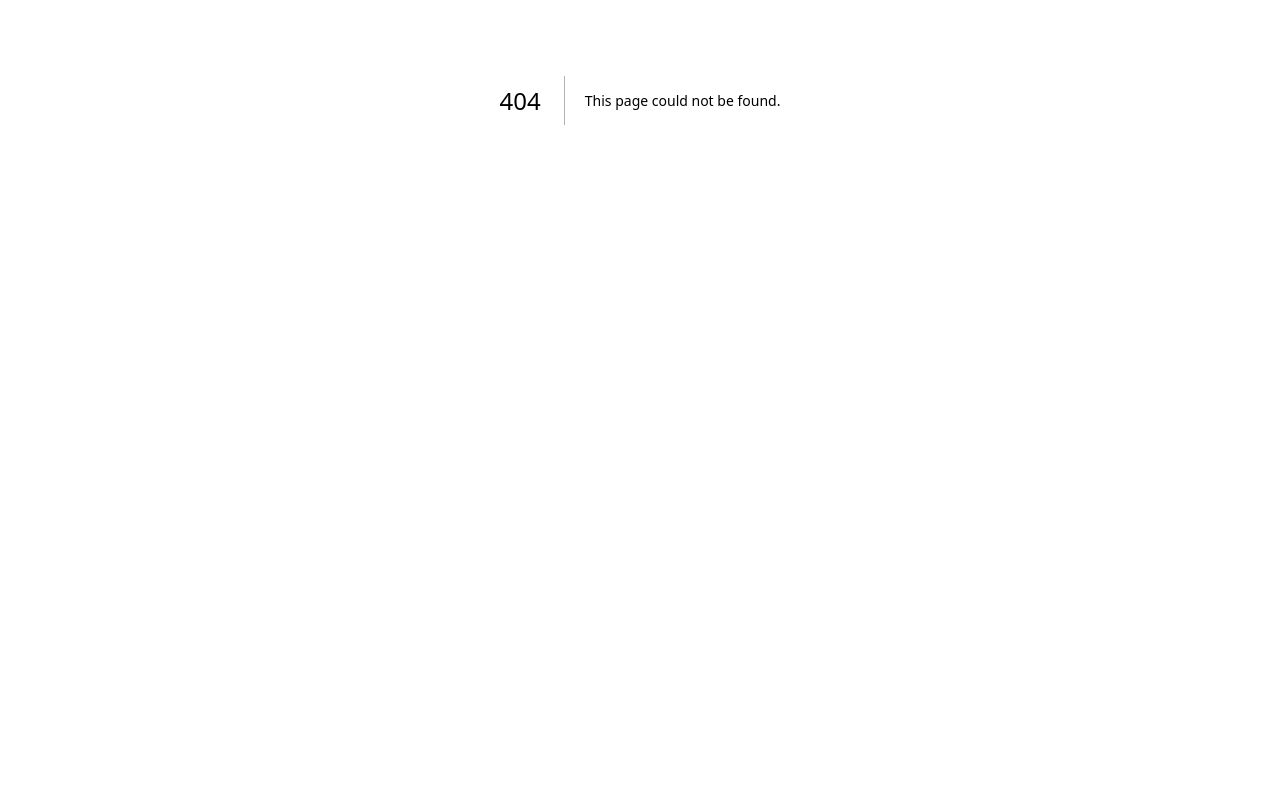
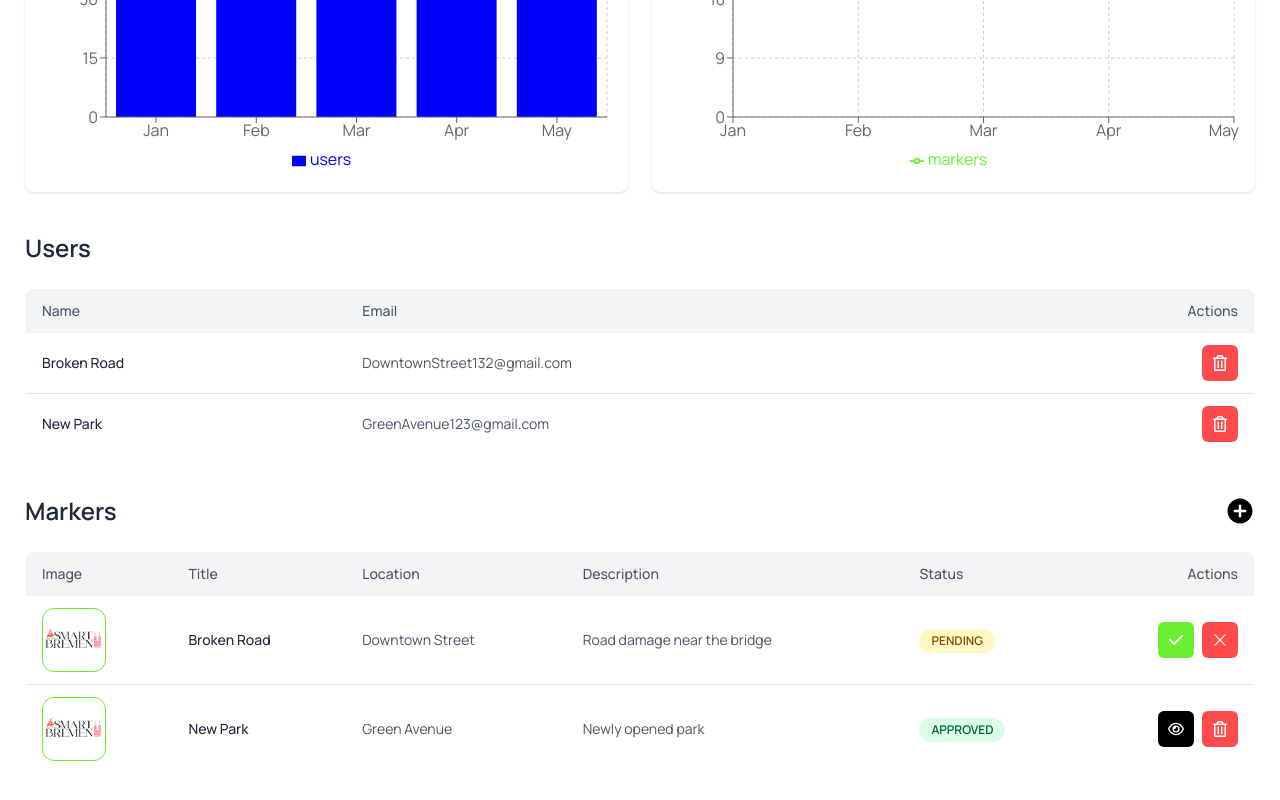
Before and after one commit to ShubhamShrestha25/SmartBremen, a Next.js app: page /auth/dashboard in a window 1280 px wide. Before the commit this address had no page. Shown: the part 380-1180 px from the top of the page. Before the commit the page ends 880 px from the top, so only its background shows below. Built offline with nearby package versions, Linux system fonts and the light colour scheme.

Commit message:
added admin dashboard ui

```diff
--- a/package.json
+++ b/package.json
@@ -12,7 +12,10 @@
     "@maptiler/sdk": "^3.9.0",
     "next": "16.0.7",
     "react": "19.2.0",
-    "react-dom": "19.2.0"
+    "react-dom": "19.2.0",
+    "react-icons": "^5.5.0",
+    "recharts": "^3.6.0",
+    "zustand": "^5.0.10"
   },
   "devDependencies": {
     "@tailwindcss/postcss": "^4",
--- /dev/null
+++ b/src/app/auth/dashboard/page.js
@@ -0,0 +1,16 @@
+"use client";
+import useAuthStore from "@/store/useAuthStore";
+import AdminDashboard from "@/components/dashboard/admin/AdminDashboard";
+import UserDashboard from "@/components/dashboard/UserDashboard";
+
+export default function Dashboard() {
+  const { role } = useAuthStore();
+
+  return (
+    <div className="flex justify-center py-10">
+      <div className="mainContainer">
+        {role === "ADMIN" ? <AdminDashboard /> : <UserDashboard />}
+      </div>
+    </div>
+  );
+}
--- /dev/null
+++ b/src/components/dashboard/UserDashboard.js
@@ -0,0 +1,7 @@
+import React from "react";
+
+const UserDashboard = () => {
+  return <div>UserDashboard</div>;
+};
+
+export default UserDashboard;
--- /dev/null
+++ b/src/components/dashboard/admin/AdminDashboard.js
@@ -0,0 +1,23 @@
+"use client";
+
+import MarkersChart from "./charts/MarkersChart";
+import UsersChart from "./charts/UsersChart";
+import Marker from "./table/Markers";
+import Users from "./table/Users";
+
+export default function AdminDashboard() {
+  return (
+    <div className="space-y-10">
+      <h1 className="text-3xl font-semibold">Dashboard</h1>
+      <div className="flex gap-6">
+        <UsersChart />
+        <MarkersChart />
+      </div>
+
+      <div className="space-y-10">
+        <Users />
+        <Marker />
+      </div>
+    </div>
+  );
+}
--- /dev/null
+++ b/src/components/dashboard/admin/charts/MarkersChart.js
@@ -0,0 +1,38 @@
+"use client";
+
+import {
+  LineChart,
+  Line,
+  XAxis,
+  YAxis,
+  CartesianGrid,
+  Tooltip,
+  Legend,
+  ResponsiveContainer,
+} from "recharts";
+
+const data = [
+  { month: "Jan", markers: 20 },
+  { month: "Feb", markers: 25 },
+  { month: "Mar", markers: 30 },
+  { month: "Apr", markers: 28 },
+  { month: "May", markers: 35 },
+];
+
+export default function MarkersChart() {
+  return (
+    <div className="bg-white p-4 rounded-lg shadow w-full">
+      <h2 className="text-lg font-semibold mb-4">Markers Monthly</h2>
+      <ResponsiveContainer width="100%" height={300}>
+        <LineChart data={data}>
+          <CartesianGrid strokeDasharray="3 3" />
+          <XAxis dataKey="month" />
+          <YAxis />
+          <Tooltip />
+          <Legend />
+          <Line type="monotone" dataKey="markers" stroke="#6BEE32" />
+        </LineChart>
+      </ResponsiveContainer>
+    </div>
+  );
+}
--- /dev/null
+++ b/src/components/dashboard/admin/charts/UsersChart.js
@@ -0,0 +1,38 @@
+"use client";
+
+import {
+  BarChart,
+  Bar,
+  XAxis,
+  YAxis,
+  CartesianGrid,
+  Tooltip,
+  Legend,
+  ResponsiveContainer,
+} from "recharts";
+
+const data = [
+  { month: "Jan", users: 40 },
+  { month: "Feb", users: 35 },
+  { month: "Mar", users: 50 },
+  { month: "Apr", users: 55 },
+  { month: "May", users: 60 },
+];
+
+export default function UsersMonthlyChart() {
+  return (
+    <div className="bg-white p-4 rounded-lg shadow w-full">
+      <h2 className="text-lg font-semibold mb-4">Users Monthly</h2>
+      <ResponsiveContainer width="100%" height={300}>
+        <BarChart data={data}>
+          <CartesianGrid strokeDasharray="3 3" />
+          <XAxis dataKey="month" />
+          <YAxis />
+          <Tooltip />
+          <Legend />
+          <Bar dataKey="users" fill="#0000FF" />
+        </BarChart>
+      </ResponsiveContainer>
+    </div>
+  );
+}
--- /dev/null
+++ b/src/components/dashboard/admin/table/Markers.js
@@ -0,0 +1,136 @@
+"use client";
+
+import Image from "next/image";
+import { FaCheck, FaRegEye } from "react-icons/fa6";
+import { MdAddCircle } from "react-icons/md";
+import { FaRegTrashAlt } from "react-icons/fa";
+import { RxCross1 } from "react-icons/rx";
+
+const markers = [
+  {
+    id: 1,
+    image: "https://via.placeholder.com/60",
+    title: "Broken Road",
+    location: "Downtown Street",
+    description: "Road damage near the bridge",
+    status: "PENDING",
+  },
+  {
+    id: 2,
+    image: "https://via.placeholder.com/60",
+    title: "New Park",
+    location: "Green Avenue",
+    description: "Newly opened park",
+    status: "APPROVED",
+  },
+];
+
+const Markers = () => {
+  return (
+    <div>
+      <div className="flex justify-between items-center mb-6">
+        <h1 className="text-2xl font-semibold text-gray-800 ">Markers</h1>
+        <button>
+          <MdAddCircle className="text-3xl" />
+        </button>
+      </div>
+
+      <div className="overflow-x-auto">
+        <table className="min-w-full border border-gray-200 rounded-lg overflow-hidden">
+          <thead className="bg-gray-100">
+            <tr>
+              <th className="px-4 py-3 text-left text-sm font-medium text-gray-600">
+                Image
+              </th>
+              <th className="px-4 py-3 text-left text-sm font-medium text-gray-600">
+                Title
+              </th>
+              <th className="px-4 py-3 text-left text-sm font-medium text-gray-600">
+                Location
+              </th>
+              <th className="px-4 py-3 text-left text-sm font-medium text-gray-600">
+                Description
+              </th>
+              <th className="px-4 py-3 text-left text-sm font-medium text-gray-600">
+                Status
+              </th>
+              <th className="px-4 py-3 text-right text-sm font-medium text-gray-600">
+                Actions
+              </th>
+            </tr>
+          </thead>
+
+          <tbody className="divide-y divide-gray-200 bg-white">
+            {markers.map((marker) => (
+              <tr key={marker.id} className="hover:bg-gray-50">
+                <td className="px-4 py-3">
+                  <div
+                    href="/"
+                    className="w-16 h-16 border border-[#6BEE32] rounded-xl flex justify-center items-center"
+                  >
+                    <Image
+                      src="/images/logo1.png"
+                      alt=""
+                      width={16}
+                      height={16}
+                      className="w-full h-auto"
+                    />
+                  </div>
+                </td>
+
+                <td className="px-4 py-3 text-sm font-medium text-gray-800">
+                  {marker.title}
+                </td>
+
+                <td className="px-4 py-3 text-sm text-gray-600">
+                  {marker.location}
+                </td>
+
+                <td className="px-4 py-3 text-sm text-gray-600 max-w-xs truncate">
+                  {marker.description}
+                </td>
+
+                <td className="px-4 py-3">
+                  <span
+                    className={`inline-flex rounded-full px-3 py-1 text-xs font-semibold
+                         ${
+                           marker.status === "PENDING"
+                             ? "bg-yellow-100 text-yellow-800"
+                             : "bg-green-100 text-green-800"
+                         }`}
+                  >
+                    {marker.status}
+                  </span>
+                </td>
+
+                <td className="px-4 py-3 text-right">
+                  {marker.status === "PENDING" ? (
+                    <div className="flex justify-end gap-2">
+                      <button className="rounded-md bg-[#6BEE32] p-2.5 text-white">
+                        <FaCheck />
+                      </button>
+                      <button className="rounded-md bg-[#FF4B4B] p-2.5 text-white">
+                        <RxCross1 />
+                      </button>
+                    </div>
+                  ) : (
+                    <div className="flex justify-end gap-2">
+                      <button className="rounded-md bg-black p-2.5 text-white">
+                        <FaRegEye />
+                      </button>
+                      <button className="rounded-md bg-[#FF4B4B] p-2.5 text-white">
+                        <FaRegTrashAlt />
+                      </button>
+                    </div>
+                  )}
+                </td>
+              </tr>
+            ))}
+          </tbody>
+        </table>
+      </div>
+    </div>
+  );
+};
+
+export default Markers;
--- /dev/null
+++ b/src/components/dashboard/admin/table/Users.js
@@ -0,0 +1,69 @@
+"use client";
+
+import Image from "next/image";
+import { FaCheck, FaRegEye } from "react-icons/fa6";
+import { FaRegTrashAlt } from "react-icons/fa";
+import { RxCross1 } from "react-icons/rx";
+
+const users = [
+  {
+    id: 1,
+    name: "Broken Road",
+    email: "DowntownStreet132@gmail.com",
+  },
+  {
+    id: 2,
+    name: "New Park",
+    email: "GreenAvenue123@gmail.com",
+  },
+];
+
+const Users = () => {
+  return (
+    <div>
+      <h1 className="text-2xl font-semibold text-gray-800 mb-6">Users</h1>
+
+      <div className="overflow-x-auto">
+        <table className="min-w-full border border-gray-200 rounded-lg overflow-hidden">
+          <thead className="bg-gray-100">
+            <tr>
+              <th className="px-4 py-3 text-left text-sm font-medium text-gray-600">
+                Name
+              </th>
+              <th className="px-4 py-3 text-left text-sm font-medium text-gray-600">
+                Email
+              </th>
+              <th className="px-4 py-3 text-right text-sm font-medium text-gray-600">
+                Actions
+              </th>
+            </tr>
+          </thead>
+
+          <tbody className="divide-y divide-gray-200 bg-white">
+            {users.map((user) => (
+              <tr key={user.id} className="hover:bg-gray-50">
+                <td className="px-4 py-3 text-sm font-medium text-gray-800">
+                  {user.name}
+                </td>
+
+                <td className="px-4 py-3 text-sm text-gray-600">
+                  {user.email}
+                </td>
+
+                <td className="px-4 py-3 text-right">
+                  <div className="flex justify-end gap-2">
+                    <button className="rounded-md bg-[#FF4B4B] p-2.5 text-white">
+                      <FaRegTrashAlt />
+                    </button>
+                  </div>
+                </td>
+              </tr>
+            ))}
+          </tbody>
+        </table>
+      </div>
+    </div>
+  );
+};
+
+export default Users;
--- /dev/null
+++ b/src/store/useAuthStore.js
@@ -0,0 +1,8 @@
+import { create } from "zustand";
+
+const useAuthStore = create((set) => ({
+  role: "ADMIN", // USER | ADMIN
+  setRole: (role) => set({ role }),
+}));
+
+export default useAuthStore;
```
Also changed, not shown: 1 other file (tests, documents, lock files or other folders).
